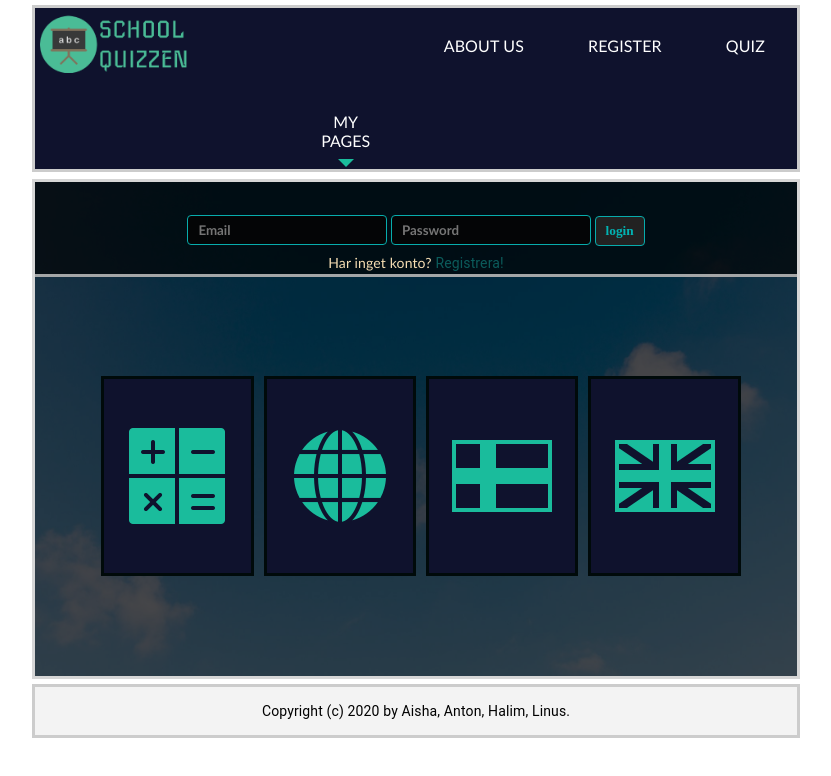
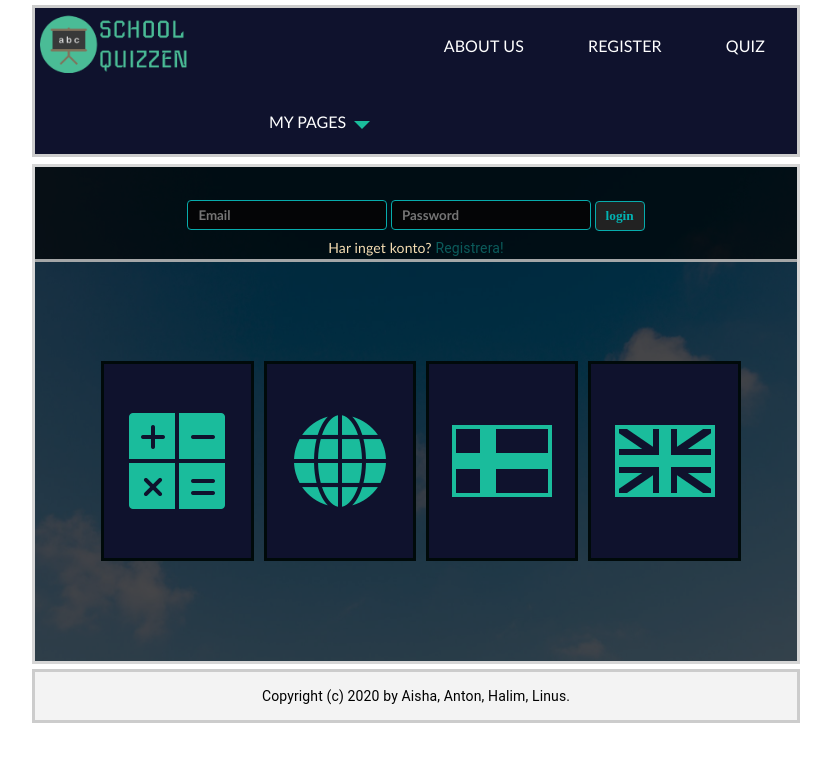
Before and after one commit to LinusSelven/web-application-quiz, a Vue app: page / in a window 1280 px wide. Shown: the top 776 px of the page, without its empty margins (224-1055 px from the left). Built offline with nearby package versions, Linux system fonts and the light colour scheme; the HTML template or start-up script is replaced by a standard one.

Commit message:
fixe bugs in the menu

```diff
--- a/src/App.vue
+++ b/src/App.vue
@@ -11,13 +11,12 @@
           <a><router-link to="/aboutus">ABOUT US</router-link></a>
           <div class="dropdown">
             <button class="dropbtn">
-              MY PAGES      <i class="fa fa-caret-down"></i>
-
+              MY PAGES
               <img src="./assets/icon/down.png" alt="down">
             </button>
             <div class="dropdown-content">
               <div class="header">
-                <p>MINA SIDOR</p>
+
               </div>
               <a><router-link to="/MySpace">My Profile</router-link></a>
               <a><router-link to="/DispoUsers">Manage All Users</router-link></a>
@@ -293,10 +292,10 @@ a:hover {
   background-color: inherit;
   font-family: inherit;
   margin: 16px;
-  width: 100px;
+  width: 148px;
 }
 
-.navbar a:hover, .dropdown:hover .dropbtn {
+.navbar a:hover, .dropdown:hover, .dropbtn:hover {
   background-color: #ddd;
   color: black;
 }
```
